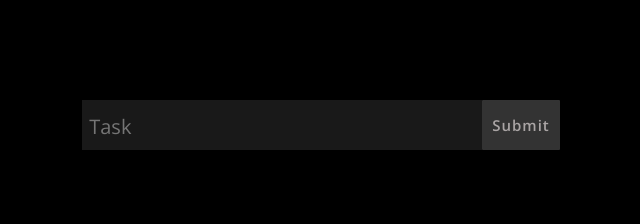
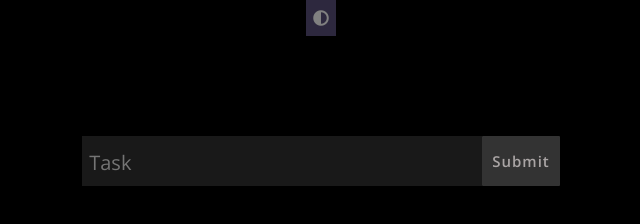
Before and after one commit to sharmavaibhav0103/sharmavaibhav0103.github.io, a plain HTML site: page index.html in a window 1280 px wide. Shown: the whole page, without its empty margins (319-959 px from the left). Drawn offline with nearby package versions, Linux system fonts and the light colour scheme.

Commit message:
Update index.html

```diff
--- a/index.html
+++ b/index.html
@@ -9,6 +9,9 @@
     <title>Todo Vanilla Javascript</title>
 </head>
 <body>
+    <div class="mode-changer">
+        <i class="fas fa-adjust"></i>
+    </div>
     <div class="form-conatiner">
         <form class="todo-form">
             <input type="text" placeholder="Task" class="todo-text typo">
```
